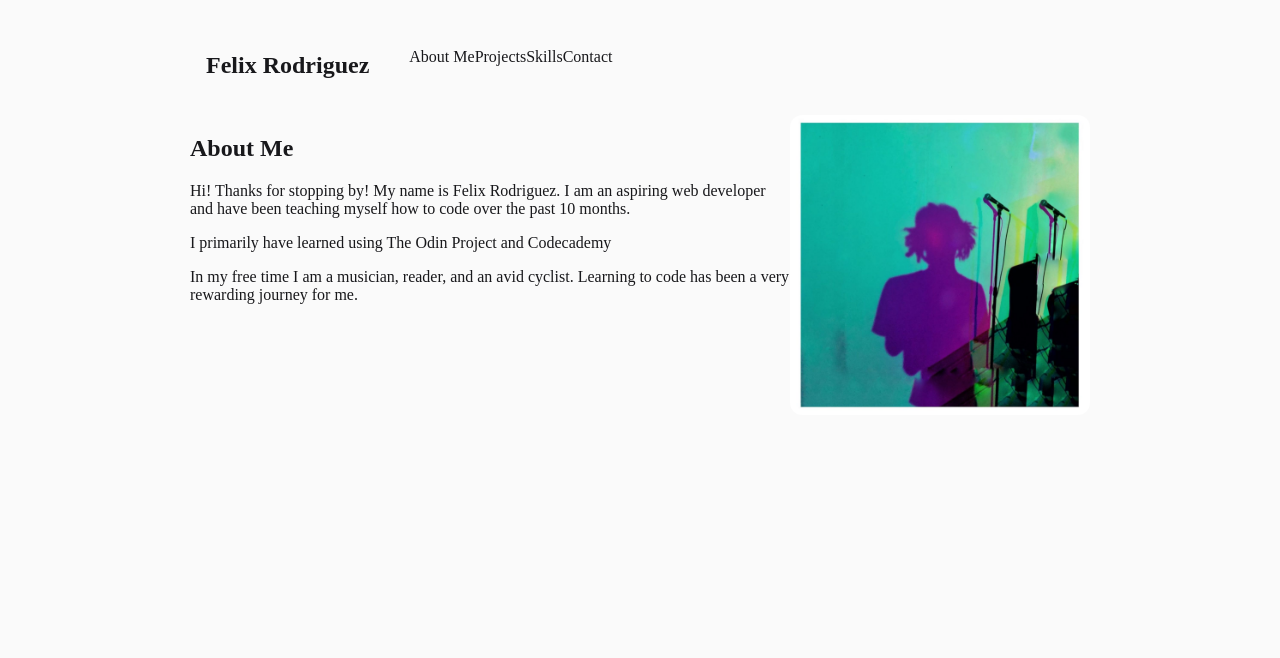
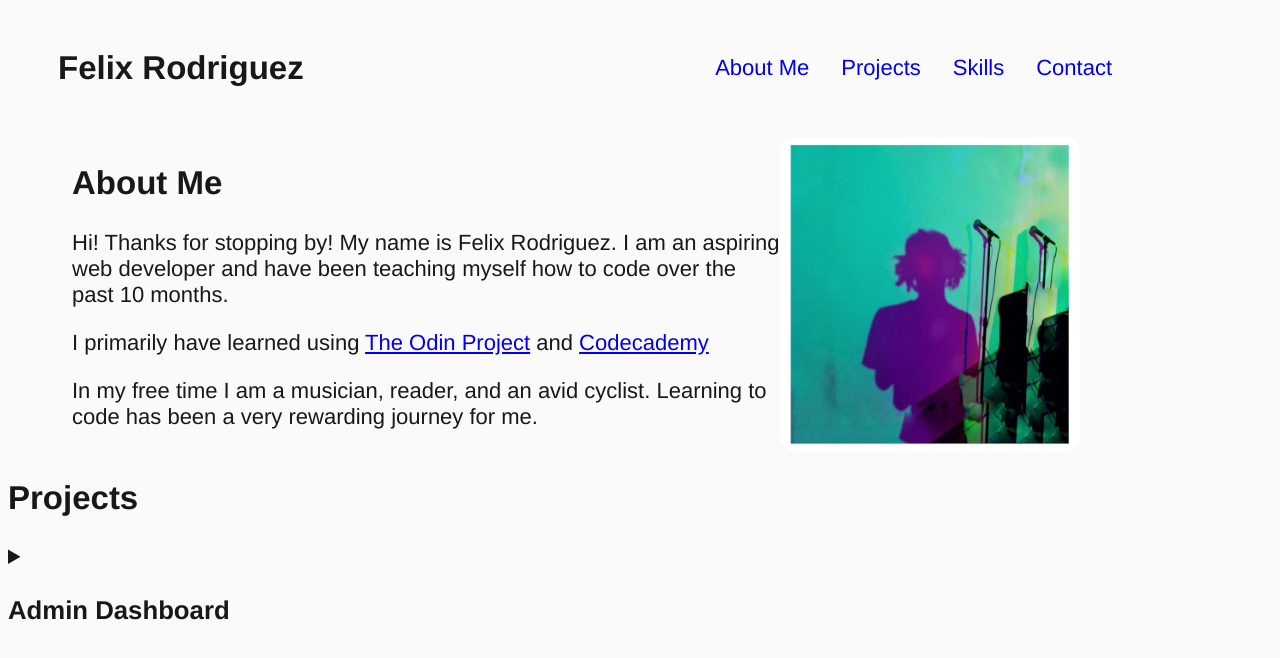
Before and after one commit to ItsFelixRodriguez/portfolio-website-cc, a plain HTML site: page index.html in a window 1280 px wide. Drawn offline with Linux system fonts and the light colour scheme.

Commit message:
Formatting index.html, add project section

```diff
--- a/index.html
+++ b/index.html
@@ -4,16 +4,20 @@
 	<meta charset="UTF-8">
 	<meta name="viewport" content="width=device-width, initial-scale=1.0">
 	<title>Portfolio Website</title>
+	<!-- <link rel="stylesheet" href="reset.css"> -->
 	<link rel="stylesheet" href="style.css">
 	<script src="script.js"></script>
 </head>
 <body>
 	<nav>
-		<div class="title">
+		<!-- <div class="title">
 					<h1>Felix Rodriguez</h1>
-
+ -->
 		</div>
 		<ul class="nav-list">
+			<li class="nav-item">
+				<h1 class='title'>Felix Rodriguez</h1>
+			</li>
 			<li class="nav-item"><a href="#about">About Me</a></li>
 			<li class="nav-item"><a href="#projects">Projects</a></li>
 			<li class="nav-item"><a href="#skills">Skills</a></li>
@@ -35,6 +39,20 @@
 		<img src="images/me.jpg" alt="Felix Rodriguez" class="portrait">
 		</div>
 		</section>
+		<section id="projects">
+			<h2>Projects</h2>
+			<details class="project">
+				<summary class="project-title">
+					<h3>Admin Dashboard</h3>
+				</summary>
+				<img src="" alt="Odin Project Dashboard" class='project-image'/>
+				<p class="project-description">
+					I built an Admin Dashboard using HTML and CSS Grid.
+				</p>
+			</details>
+
+
+		</section>
 	</main>
 	<footer>
 
--- /dev/null
+++ b/reset.css
@@ -0,0 +1,50 @@
+Meyer Reset CSS
+
+/* http://meyerweb.com/eric/tools/css/reset/
+   v2.0 | 20110126
+   License: none (public domain)
+*/
+
+html, body, div, span, applet, object, iframe,
+h1, h2, h3, h4, h5, h6, p, blockquote, pre,
+a, abbr, acronym, address, big, cite, code,
+del, dfn, em, img, ins, kbd, q, s, samp,
+small, strike, strong, sub, sup, tt, var,
+b, u, i, center,
+dl, dt, dd, ol, ul, li,
+fieldset, form, label, legend,
+table, caption, tbody, tfoot, thead, tr, th, td,
+article, aside, canvas, details, embed,
+figure, figcaption, footer, header, hgroup,
+menu, nav, output, ruby, section, summary,
+time, mark, audio, video {
+	margin: 0;
+	padding: 0;
+	border: 0;
+	font-size: 100%;
+	font: inherit;
+	vertical-align: baseline;
+}
+/* HTML5 display-role reset for older browsers */
+article, aside, details, figcaption, figure,
+footer, header, hgroup, menu, nav, section {
+	display: block;
+}
+body {
+	line-height: 1;
+}
+ol, ul {
+	list-style: none;
+}
+blockquote, q {
+	quotes: none;
+}
+blockquote:before, blockquote:after,
+q:before, q:after {
+	content: '';
+	content: none;
+}
+table {
+	border-collapse: collapse;
+	border-spacing: 0;
+}
--- a/style.css
+++ b/style.css
@@ -1,57 +1,43 @@
-/** {
-	padding: 0;
-	margin: 0;
-}*/
+html {
+		width: 90vw;
+}
 body {
+	font-family: Helvetica, sans-serif;
+	font-size: 22px;
+	color:#18181b ;
 	background-color: #fafafa;
-	color: #18181b;
-	display: flex;
-	flex-direction: column;
-	margin: 0 auto;
-	max-width: 900px;
-	padding: 0 12px;
 }
-a {
+
+/*Nav Bar/Header*/
+.nav-item {
+	margin-right: 2rem;
+}
+.nav-item a {
 	text-decoration: none;
-	color: #18181b;
 }
-a:hover {
+.nav-item a:hover {
 	color: #facc15;
 	transform: scale(1.2);
 }
-nav {
-	position: sticky;
-	z-index: 5;
+.nav-list {
 	display: flex;
+	justify-content: flex-end;
 	align-items: center;
-	padding: 16px 0;
+	list-style: none;
+}
+.nav-item:first-child {
+	margin-right: auto;
+	margin-left: 10px;
 }
 
-/*Nav Bar/ Header */
-.title {
-	padding-left: 1rem;
-	padding-top: 1rem;
-}
-.nav-list {
-	display: flex;
-	flex-direction: row;
-	justify-content: flex-end;
-	margin-right: 2rem;
-}
-.nav-item {
-	display: flex;
-	list-style-type: circle;
-	padding: 0;
-	align-items: center;
-	margin: 0;
-	margin-left: auto;
-}
+/*About Me*/
 .about-container {
 	display: flex;
 	flex-direction: row;
+	padding-left: 5vw;
+	padding-right: 5vw;
 }
-
- .portrait {
+.portrait {
 	width: 300px;
-	border-radius: 12px;
+	border-radius: 15px;
 }
```
